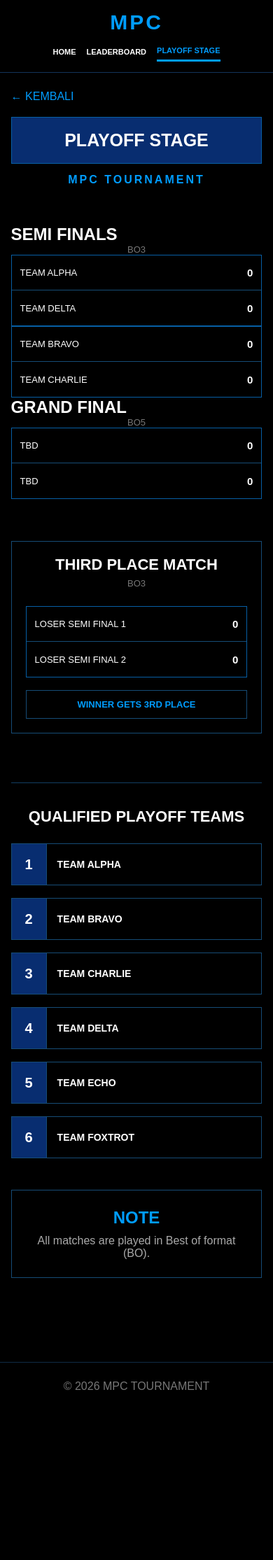
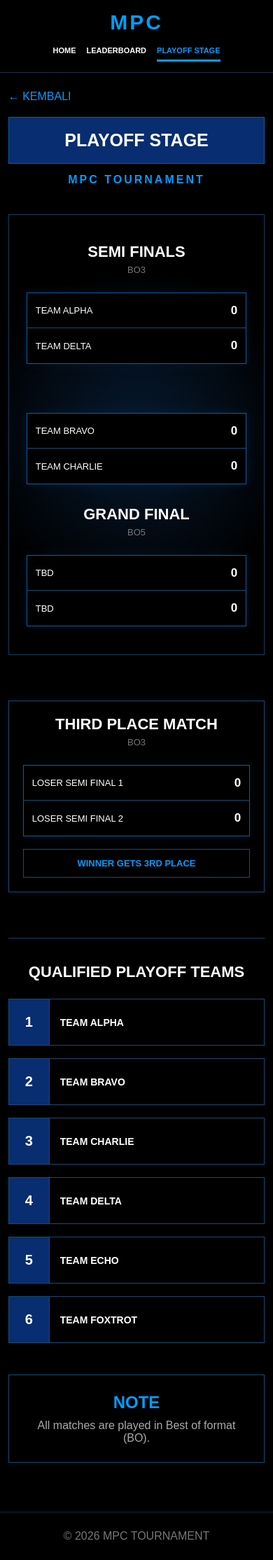
Before and after one commit to naqiuddin2303/MPC, a Flask app: page /playoff in a window 390 px wide. Shown: the whole page at 70% size. Before the commit the page ends 1986 px from the top, so only its background shows below. Run offline with Flask 3, Linux system fonts and the light colour scheme.

Commit message:
Update style.css

```diff
--- a/static/style.css
+++ b/static/style.css
@@ -35,26 +33,23 @@ nav {
     padding: 0 4%;
 
     background: #000;
+
     border-bottom: 1px solid #12345a;
 }
 
-.logo-text,
-.logo {
+.logo-text {
     color: #009dff;
     font-size: 30px;
     font-weight: 900;
     letter-spacing: 3px;
 }
 
-.nav-links,
-.menu {
+.nav-links {
     display: flex;
-    align-items: center;
     gap: 30px;
 }
 
-.nav-links a,
-.menu a {
+.nav-links a {
     color: #fff;
     text-decoration: none;
 
@@ -152,9 +173,10 @@ nav {
 
 .page-container {
     width: 94%;
+
     max-width: 1500px;
 
-    margin: 0 auto;
+    margin: auto;
 
     padding: 25px 0 70px;
 }
@@ -175,22 +197,18 @@ nav {
 
 
 /* ==========================================
-   PLAYOFF HEADER
+   HEADERS
 ========================================== */
 
-.playoff-header,
-.page-header {
-    width: 100%;
-
+.page-header,
+.playoff-header {
     text-align: center;
 
-    margin-bottom: 55px;
+    margin-bottom: 40px;
 }
 
-.playoff-header h1,
-.page-header h1 {
-    width: 100%;
-
+.page-header h1,
+.playoff-header h1 {
     background: #082d70;
 
     border: 1px solid #075fa5;
@@ -284,115 +268,98 @@ th {
     border: 1px solid #164c76;
 
     padding: 15px;
-
-    color: #fff;
 }
 
 td {
-    background: #000;
-
     border: 1px solid #15334e;
 
     padding: 13px;
 
     text-align: center;
-
-    color: #fff;
 }
 
-tbody tr:hover,
 tr:hover {
     background: #031426;
 }
 
-td.left {
-    text-align: left;
-}
 
+/* ==========================================
+   PLAYOFF BRACKET
+========================================== */
 
-/* ==========================================================
-   ==========================================================
-                     PLAYOFF BRACKET
-   ==========================================================
-   ========================================================== */
-
-.bracket {
+.playoff-bracket {
     position: relative;
 
     width: 100%;
+
     max-width: 1250px;
 
-    min-height: 500px;
+    min-height: 560px;
 
     margin: 0 auto;
 
+    padding: 50px 30px;
+
     display: grid;
 
-    /*
-       COLUMN 1 = SEMI FINALS
-       COLUMN 2 = GARISAN
-       COLUMN 3 = GRAND FINAL
-    */
+    grid-template-columns:
+        minmax(0, 1fr)
+        180px
+        minmax(0, 1fr);
 
-    grid-template-columns:
-        440px
-        180px
-        440px;
+    align-items: center;
 
-    column-gap: 0;
+    border: 1px solid #123e63;
 
-    align-items: start;
-
-    overflow: visible;
+    background:
+        radial-gradient(
+            circle at center,
+            #061a30 0%,
+            #000 65%
+        );
 }
 
 
 /* ==========================================
-   SEMI FINAL COLUMN
+   SEMI FINALS
 ========================================== */
 
-.semi-column {
+.semi-finals {
+    width: 100%;
+
     position: relative;
 
-    width: 440px;
-
-    min-height: 430px;
-
-    padding-top: 0;
+    z-index: 2;
 }
 
-.semi-column h2 {
-    width: 100%;
-
+.semi-finals h2,
+.grand-final h2 {
     text-align: center;
 
     font-size: 22px;
 
-    margin-bottom: 6px;
+    margin-bottom: 5px;
 }
 
-.semi-column .bo {
-    margin-bottom: 28px;
+.bo {
+    text-align: center;
+
+    color: #777;
+
+    font-size: 13px;
+
+    margin-bottom: 25px;
 }
 
+.semi-match {
+    width: 100%;
 
-/* ==========================================
-   SEMI FINAL MATCH
-========================================== */
+    max-width: 430px;
 
-.bracket-match {
-    width: 400px;
-
-    margin: 0 auto;
-
-    position: relative;
+    margin: 0 auto 70px;
 }
 
-.bracket-match:first-of-type {
-    margin-bottom: 75px;
-}
-
-.bracket-match:last-child {
+.semi-match:last-child {
     margin-bottom: 0;
 }
 
@@ -408,12 +375,11 @@ td.left {
 
     border: 1px solid #075fa5;
 
-    overflow: hidden;
+    box-shadow:
+        0 0 15px rgba(0, 157, 255, 0.08);
 }
 
 .team-row {
-    width: 100%;
-
     min-height: 55px;
 
     display: flex;
@@ -424,11 +390,7 @@ td.left {
 
     padding: 0 18px;
 
-    background: #000;
-
     border-bottom: 1px solid #164c76;
-
-    color: #fff;
 
     font-size: 14px;
 }
@@ -445,52 +407,28 @@ td.left {
 
 
 /* ==========================================
-   BLUE WINNER ROW
+   CONNECTING LINES
 ========================================== */
 
-.team-row.winner {
-    background: #082d70;
+.bracket-lines {
+    position: relative;
 
-    border-left: 4px solid #009dff;
+    height: 320px;
+
+    width: 180px;
+
+    z-index: 1;
 }
 
 
-/* ==========================================================
-   BRACKET CONNECTOR
-   SEMI FINAL 1
-          \
-           > GRAND FINAL
-          /
-   SEMI FINAL 2
-   ========================================================== */
+/* line from semi 1 */
 
-.bracket-connector {
-    position: relative;
-
-    width: 180px;
-
-    height: 430px;
-
-    display: block;
-}
-
-
-/* ------------------------------------------
-   TOP HORIZONTAL LINE
-   Semi Final 1 -> vertical
------------------------------------------- */
-
-.connector-top {
+.line-top {
     position: absolute;
 
     left: 0;
 
-    /*
-       Match pertama berada sekitar
-       95px dari atas bracket.
-    */
-
-    top: 110px;
+    top: 55px;
 
     width: 90px;
 
@@ -500,17 +438,14 @@ td.left {
 }
 
 
-/* ------------------------------------------
-   BOTTOM HORIZONTAL LINE
-   Semi Final 2 -> vertical
------------------------------------------- */
+/* line from semi 2 */
 
-.connector-bottom {
+.line-bottom {
     position: absolute;
 
     left: 0;
 
-    top: 315px;
+    bottom: 55px;
 
     width: 90px;
 
@@ -520,39 +455,31 @@ td.left {
 }
 
 
-/* ------------------------------------------
-   VERTICAL LINE
-   Sambungkan TOP dan BOTTOM
------------------------------------------- */
+/* vertical connection */
 
-.connector-middle {
+.line-middle {
     position: absolute;
 
     left: 90px;
 
-    top: 110px;
+    top: 55px;
 
     width: 2px;
 
-    height: 207px;
+    height: 210px;
 
     background: #009dff;
 }
 
 
-/* ------------------------------------------
-   MIDDLE LINE
-   Vertical -> Grand Final
------------------------------------------- */
+/* line going to grand final */
 
-.connector-middle::after {
-    content: "";
-
+.line-final {
     position: absolute;
 
-    left: 0;
+    left: 90px;
 
-    top: 103px;
+    top: 160px;
 
     width: 90px;
 
@@ -566,64 +493,83 @@ td.left {
    GRAND FINAL
 ========================================== */
 
-.grand-column {
+.grand-final {
+    width: 100%;
+
     position: relative;
 
-    width: 440px;
-
-    min-height: 430px;
-
-    /*
-       Tolak Grand Final sedikit ke bawah
-       supaya center dengan connector.
-    */
-
-    padding-top: 110px;
-}
-
-.grand-column h2 {
-    width: 100%;
-
-    text-align: center;
-
-    font-size: 22px;
-
-    margin-bottom: 6px;
-}
-
-.grand-column .bo {
-    margin-bottom: 28px;
+    z-index: 2;
 }
 
 .grand-match {
-    width: 400px;
+    width: 100%;
+
+    max-width: 430px;
 
     margin: 0 auto;
 }
 
 
 /* ==========================================
-   BO TEXT
+   THIRD PLACE
 ========================================== */
 
-.bo {
+.third-place-section {
+    width: 100%;
+
+    max-width: 600px;
+
+    margin: 65px auto 0;
+
+    padding: 30px;
+
     text-align: center;
 
-    color: #777;
+    border: 1px solid #164c76;
+
+    background: #000;
+
+    box-shadow:
+        0 0 20px rgba(0, 157, 255, 0.05);
+}
+
+.third-place-section h2 {
+    font-size: 22px;
+
+    margin-bottom: 5px;
+}
+
+.third-match {
+    width: 100%;
+
+    margin: 25px auto 18px;
+
+    text-align: left;
+}
+
+.third-result {
+    padding: 12px;
+
+    border: 1px solid #164c76;
+
+    color: #009dff;
 
     font-size: 13px;
+
+    font-weight: bold;
 }
 
 
-/* ==========================================================
-   QUALIFIED PLAYOFF TEAMS
-   ========================================================== */
+/* ==========================================
+   QUALIFIED TEAMS
+========================================== */
 
 .qualified-section {
     width: 100%;
+
     max-width: 1250px;
 
-    margin: 70px auto 0;
+    margin: 65px auto 0;
 
     padding-top: 35px;
 
@@ -639,12 +585,10 @@ td.left {
 }
 
 .qualified-grid {
-    width: 100%;
-
     display: grid;
 
     grid-template-columns:
-        repeat(4, minmax(0, 1fr));
+        repeat(3, 1fr);
 
     gap: 18px;
 }
@@ -692,63 +636,13 @@ td.left {
 }
 
 
-/* ==========================================================
-   THIRD PLACE MATCH
-   BERASINGAN DARI BRACKET
-   ========================================================== */
-
-.third-place-section {
-    width: 100%;
-    max-width: 550px;
-
-    margin: 60px auto 0;
-
-    padding: 30px;
-
-    text-align: center;
-
-    border: 1px solid #164c76;
-
-    background: #000;
-}
-
-.third-place-section h2 {
-    font-size: 22px;
-
-    margin-bottom: 6px;
-}
-
-.third-place-section .bo {
-    margin-bottom: 25px;
-}
-
-.third-match {
-    width: 100%;
-
-    margin: 0 auto 18px;
-
-    text-align: left;
-}
-
-.third-result {
-    padding: 12px;
-
-    border: 1px solid #164c76;
-
-    color: #009dff;
-
-    font-size: 13px;
-
-    font-weight: bold;
-}
-
-
-/* ==========================================================
+/* ==========================================
    NOTE
-   ========================================================== */
+========================================== */
 
 .note-box {
     width: 100%;
+
     max-width: 650px;
 
     margin: 45px auto 0;
@@ -758,8 +652,6 @@ td.left {
     border: 1px solid #164c76;
 
     text-align: center;
-
-    background: #000;
 }
 
 .note-box h2 {
@@ -787,69 +677,49 @@ footer {
     color: #777;
 
     border-top: 1px solid #102c45;
-
-    margin-top: 50px;
 }
 
 
-/* ==========================================================
+/* ==========================================
    TABLET
-   ========================================================== */
+========================================== */
 
-@media (max-width: 1150px) {
+@media (max-width: 1000px) {
 
-    .bracket {
-        grid-template-columns:
-            minmax(300px, 1fr)
-            120px
-            minmax(300px, 1fr);
+    .playoff-bracket {
+        grid-template-columns: 1fr;
 
-        max-width: 1000px;
+        gap: 30px;
+
+        padding: 40px 25px;
     }
 
-    .semi-column,
-    .grand-column {
-        width: 100%;
+    .bracket-lines {
+        display: none;
     }
 
-    .bracket-match,
-    .grand-match {
-        width: 90%;
+    .semi-match {
+        max-width: 600px;
     }
 
-    .bracket-connector {
-        width: 120px;
-    }
-
-    .connector-top,
-    .connector-bottom {
-        width: 55px;
-    }
-
-    .connector-middle {
-        left: 55px;
-    }
-
-    .connector-middle::after {
-        width: 65px;
+    .grand-match {
+        max-width: 600px;
     }
 
     .qualified-grid {
         grid-template-columns:
-            repeat(2, minmax(0, 1fr));
+            repeat(2, 1fr);
     }
 }
 
 
-/* ==========================================================
+/* ==========================================
    MOBILE
-   ========================================================== */
+========================================== */
 
-@media (max-width: 800px) {
+@media (max-width: 600px) {
 
     nav {
-        min-height: auto;
-
         flex-direction: column;
 
         gap: 10px;
@@ -857,8 +727,7 @@ footer {
         padding: 15px;
     }
 
-    .nav-links,
-    .menu {
+    .nav-links {
         gap: 15px;
 
         flex-wrap: wrap;
@@ -866,100 +735,31 @@ footer {
         justify-content: center;
     }
 
-    .nav-links a,
-    .menu a {
+    .nav-links a {
         padding: 7px 0;
 
         font-size: 11px;
     }
 
-
     .home h1 {
         font-size: 55px;
-
-        letter-spacing: 6px;
     }
 
     .home h2 {
         font-size: 15px;
     }
 
-
-    .playoff-header h1,
-    .page-header h1 {
+    .page-header h1,
+    .playoff-header h1 {
         font-size: 25px;
     }
-
-
-    /*
-       MOBILE:
-       bracket jadi menegak.
-       Garisan disembunyikan supaya
-       tak rosak pada skrin kecil.
-    */
-
-    .bracket {
-        display: flex;
-
-        flex-direction: column;
-
-        align-items: center;
-
-        gap: 45px;
-
-        min-height: auto;
-    }
-
-    .semi-column,
-    .grand-column {
-        width: 100%;
-
-        min-height: auto;
-
-        padding-top: 0;
-    }
-
-    .bracket-match,
-    .grand-match {
-        width: 100%;
-
-        max-width: 500px;
-    }
-
-    .bracket-connector {
-        display: none;
-    }
-
 
     .qualified-grid {
         grid-template-columns: 1fr;
     }
 
-
     .third-place-section {
         padding: 20px;
-    }
-}
-
-
-/* ==========================================================
-   SMALL MOBILE
-   ========================================================== */
-
-@media (max-width: 500px) {
-
-    .page-container,
-    .leaderboard {
-        width: 92%;
-    }
-
-    .home h1 {
-        font-size: 45px;
-    }
-
-    .home h2 {
-        font-size: 13px;
-        letter-spacing: 2px;
     }
 
     .team-row {
@@ -969,17 +769,4 @@ footer {
 
         font-size: 13px;
     }
-
-    .team-row strong {
-        font-size: 15px;
-    }
-
-    .qualified-card {
-        min-height: 58px;
-    }
-
-    .rank {
-        width: 50px;
-        height: 58px;
-    }
 }
```
Also changed, not shown: other parts of static/style.css (+43 -55 lines).
